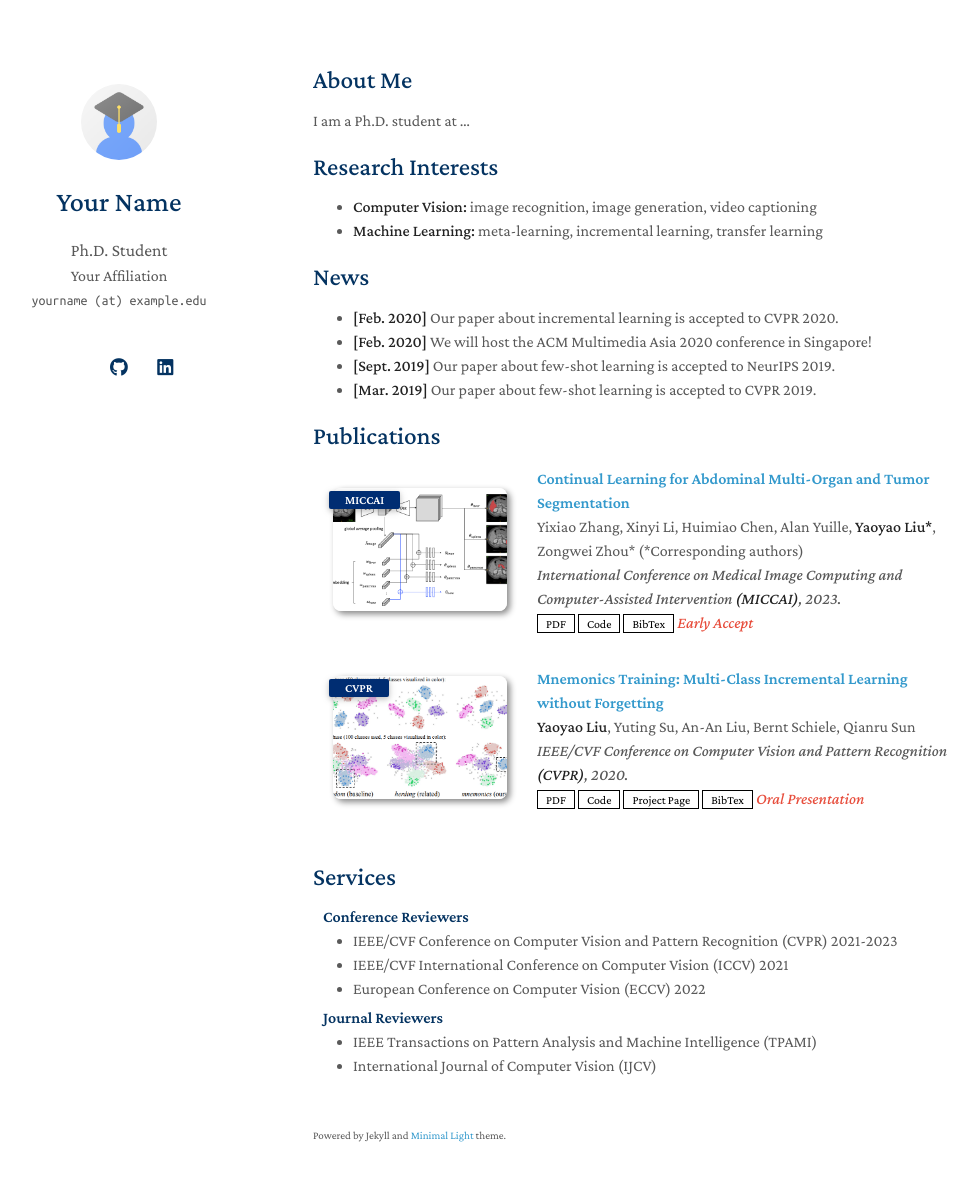
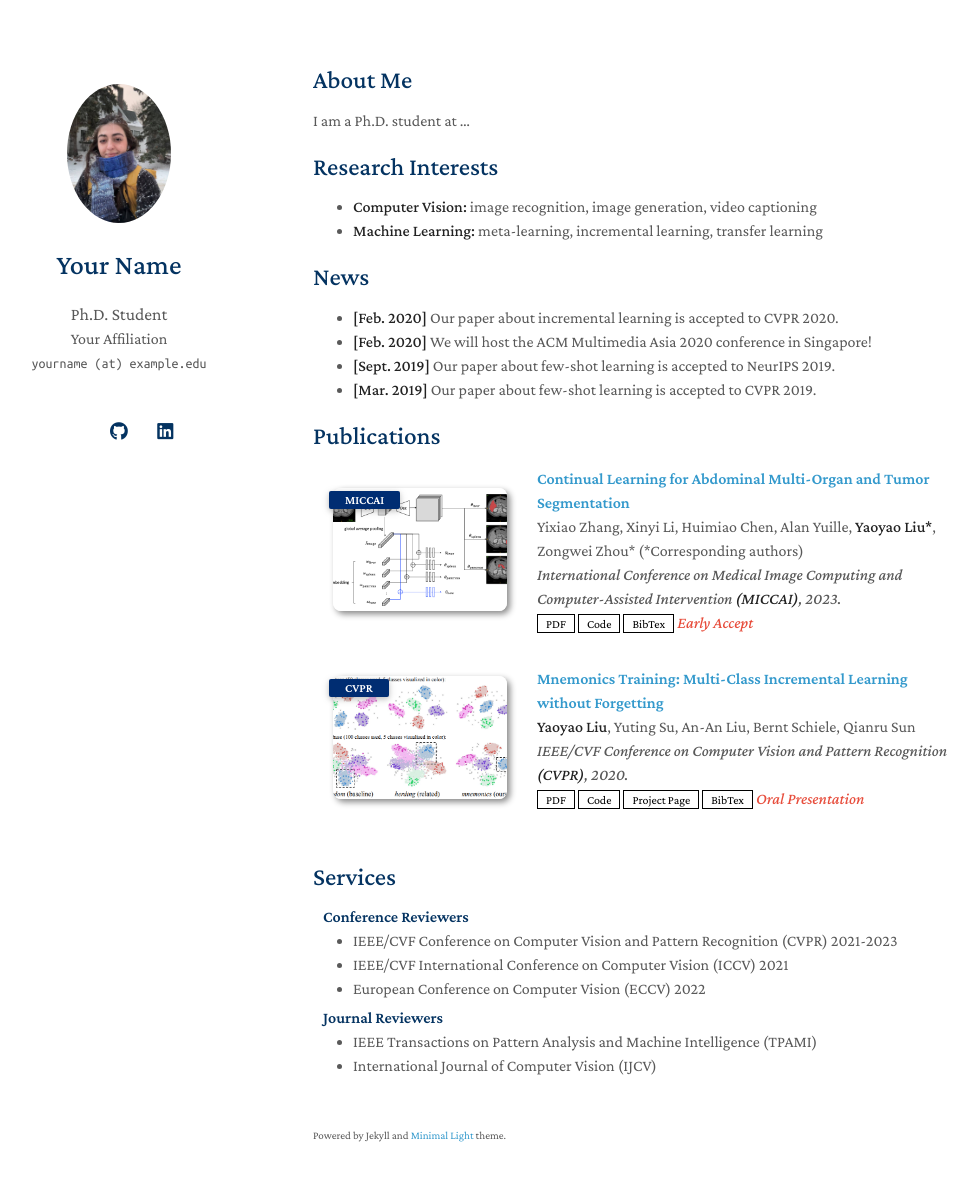
Before and after one commit to mahvash-siavashpour/mahvash-siavashpour.github.io, a Jekyll site: the page built from index.md, in a window 1280 px wide and 1216 px high. Shown: the top 1181 px of the window, without its empty margins (157-1135 px from the left). Built offline with Jekyll 4.4.1, drawn with Linux system fonts in a browser that asks for light colours; a style sheet for code colours, icons or effects is not loaded; our own code applies the rules of GitHub Pages for plain Markdown files.

Commit message:
new avatar

```diff
--- a/_config.yml
+++ b/_config.yml
@@ -20,7 +20,7 @@ twitter: https://twitter.com/
 
 # Images (e.g., your profile picture and your website's favicon)
 # "favicon" and "favicon_dark" are used for the light and dark modes, respectively.
-avatar: ./assets/img/avatar.png
+avatar: ./assets/img/profile.jpg
 favicon: ./assets/img/favicon.png
 favicon_dark: ./assets/img/favicon-dark.png
 
```
Also changed, not shown: assets/img/avatar.png (deleted), assets/img/profile.jpg (added).
